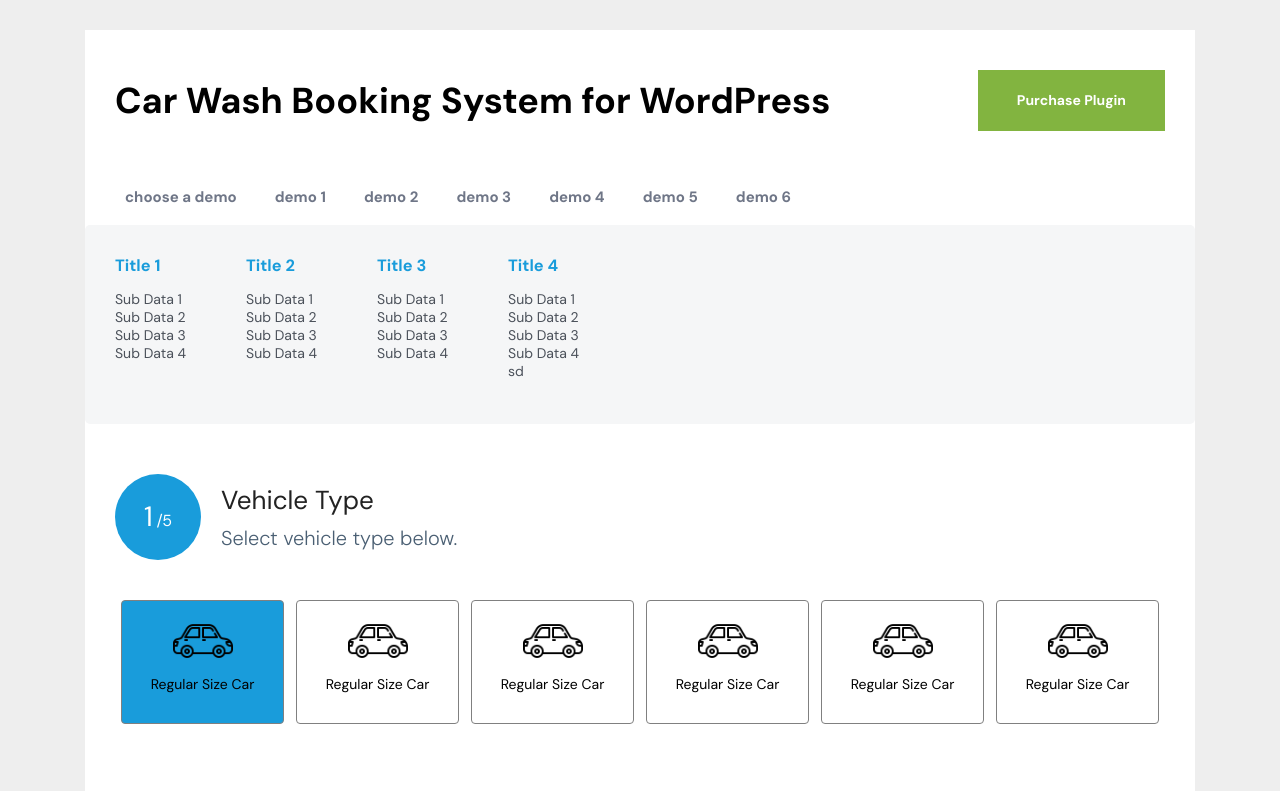
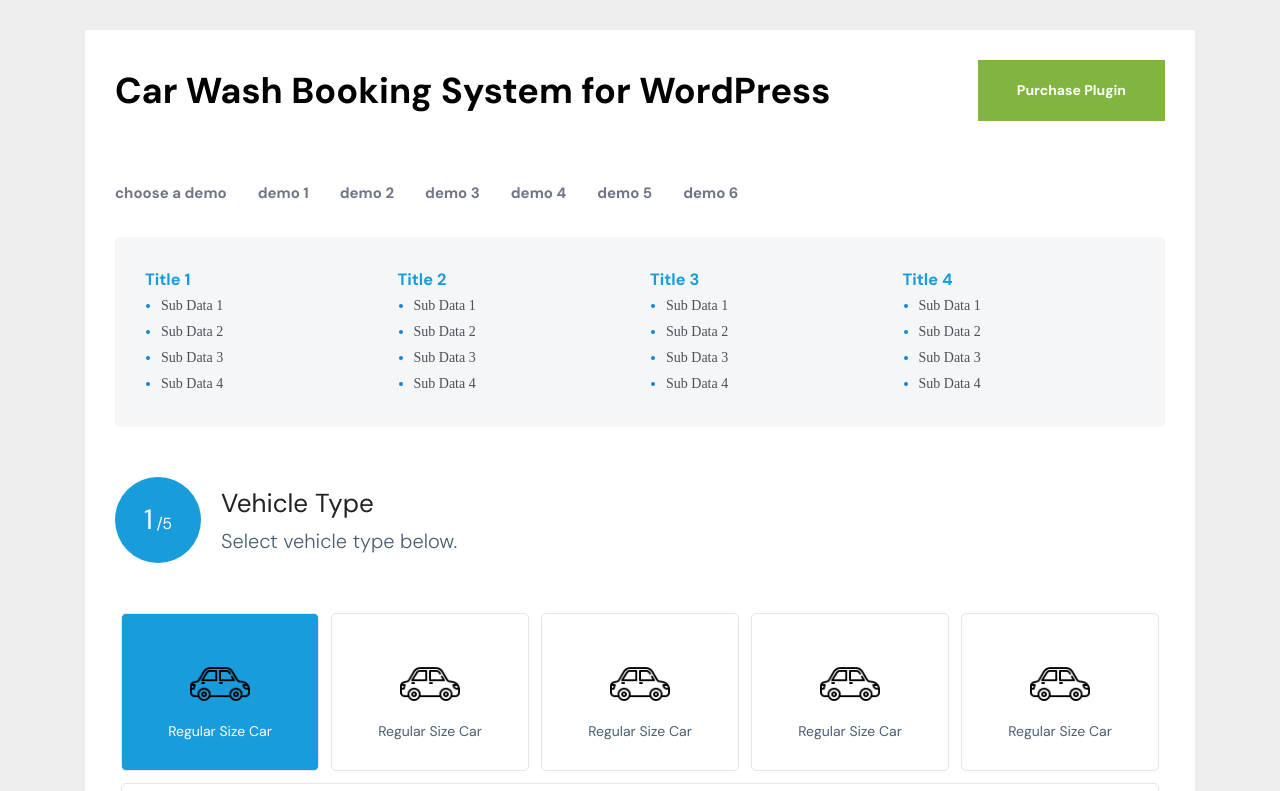
Before and after one commit to pobittra1/template-for-car-service, a plain HTML site: page index.html in a window 1280 px wide. Shown: the top 791 px of the page. Drawn offline with Linux system fonts and the light colour scheme.

Commit message:
fully deisgn pexel perfect. have two issue just

```diff
--- a/index.html
+++ b/index.html
@@ -22,10 +22,13 @@
 <body>
     <div class="template-container">
         <header>
+            <div class="container">
                 <h1 class="header-title">Car Wash Booking System for WordPress</h1>
                 <a class="header-button" href="">Purchase Plugin</a>
+            </div>
         </header>
         <main>
+            <div class="container">
                 <ul class="menubar-items">
                     <li class="item"><a href="">choose a demo</a></li>
                     <li class="item"><a href="">demo 1</a></li>
@@ -70,7 +73,7 @@
                             <li>Sub Data 1</li>
                             <li>Sub Data 2</li>
                             <li>Sub Data 3</li>
-                        <li>Sub Data 4</li>sd
+                            <li>Sub Data 4</li>
                         </ul>
                     </div>
                 </div>
@@ -341,11 +344,16 @@
                                 </div>
                             </div>
                         </div>
-                    <div class="booking-contact-details"></div>
+                        <div class="booking-contact-details">
+                            <div class="calendar-container">
+                                <p>booking contact</p>
+                            </div>
+                        </div>
                     </div>
                 </div>
                 <!-- booking section -->
                 <div class="space-section">here is for space under the website</div>
+            </div>
         </main>
     </div>
 </body>
--- a/style.scss
+++ b/style.scss
@@ -20,6 +20,9 @@
 }
 
 
+.container {
+    padding: 30px;
+}
 
 // primary button design
 .primary-button {
@@ -47,10 +50,8 @@
 .headline-section {
     display: flex;
     align-items: center;
-    padding: 0px 30px 20px;
     column-gap: 20px;
-    margin: 40px 0px 20px 0px;
-
+    margin: 50px 0px;
 
     .headline-numbers {
         width: 80px;
@@ -90,9 +91,7 @@
 // headline part design
 
 // header part style start here
-header {
-    padding: 40px 30px 40px;
-
+header .container {
     display: flex;
     justify-content: space-between;
     align-items: center;
@@ -137,11 +136,15 @@
     display: flex;
     justify-content: space-between;
     width: 60%;
+    margin: 0 0 20px;
+    padding: 0;
 
 
 
     .item {
-        list-style-type: none;
+        display: inline-block;
+        margin-right: 31px;
+        margin-bottom: 10px;
 
         a {
             text-decoration: none;
@@ -162,26 +165,47 @@
 
 
 .demo-desc {
+    font-family: 'IBM Plex Sans';
+    font-weight: 400;
+    font-size: 14px;
+    line-height: 26px;
     color: #4B515A;
     background-color: #F5F6F7;
     padding: 30px;
-    margin-bottom: 50px;
     border-radius: 5px;
     display: flex;
     flex-direction: row;
+    justify-content: space-between;
     flex-wrap: wrap;
-    column-gap: 60px;
-    text-align: left;
+    row-gap: 30px;
+    column-gap: 20px;
+
+    .desc-item {
+        list-style: none;
+        padding: 0;
+        margin: 0;
+        display: flex;
+        flex-direction: column;
+        width: calc(25% - 20px);
+        flex-grow: 1;
+
+        ::marker {
+            color: #1185D7;
+        }
+    }
 
     .desc-item .title {
         color: #199CDB;
         font-weight: 700;
         margin: 0;
+        font-family: 'DM Sans';
     }
 
     ul {
-        list-style-type: none;
-        padding-left: 0;
+
+        padding: 0;
+        padding-left: 16px;
+        margin: 0;
     }
 }
 
@@ -195,24 +219,42 @@
     flex-wrap: wrap;
     flex-direction: row;
     align-items: flex-start;
-    padding: 0px 30px 20px;
 
     .item {
         flex-grow: 1;
         flex-basis: 140px;
         height: auto;
         cursor: pointer;
-        border: 1px solid gray;
+        border: 1px solid #E2E6E7;
         text-align: center;
         margin: 0px 6px 12px 6px;
         padding: 10px 10px 30px 10px;
-        border-radius: 4px;
+        border-radius: 5px;
     }
 
-    .selected {
-        background-color: #199CDB;
+    .icon {
+        width: 152px;
+        margin: 0 auto;
+        display: flex;
+        justify-content: center;
+        margin-bottom: 8px;
+        padding-top: 30px;
+    }
+
+    .car-text {
+        color: #4A5F73;
+        text-transform: capitalize;
     }
 }
+
+.selected {
+    background-color: #199CDB;
+
+    .car-text {
+        color: #FFFFFF;
+    }
+}
+
 
 .vehicle-list-type img {
     width: 60px;
@@ -235,7 +277,7 @@
         border: 1px solid #E2E6E7;
         position: relative;
         margin: 0px 15px 30px 15px;
-        padding: 25px 20px 50px 20px;
+        padding: 25px 20px 40px 20px;
 
         .plan-name {
             font-size: 24px;
@@ -302,8 +344,6 @@
     margin: 0;
     padding: 0;
     list-style-type: none;
-    margin: 40px 0px 20px 0px;
-    padding: 0px 30px 20px;
 
     .service-list-item {
         width: 100%;
@@ -350,7 +390,7 @@
             display: block;
             width: 5%;
             text-align: center;
-            margin: 0 auto;
+            margin: 30px auto 0px;
         }
     }
 }
@@ -360,11 +400,10 @@
 
 // date and time section start here
 .calendar-container {
-    width: 90%;
+    width: 100%;
     height: 300px;
     text-align: center;
-    margin: 40px auto 20px;
-    padding: 0px 30px 20px;
+
     display: flex;
     align-items: center;
     justify-content: center;
@@ -379,9 +418,8 @@
 .booking-summary {
     display: flex;
     flex-wrap: wrap;
-    gap: 20px;
-    margin: 40px auto 20px;
-    padding: 0px 30px 20px;
+    column-gap: 20px;
+
 
     .booking-item {
         width: 45%;
@@ -390,6 +428,7 @@
         display: flex;
         justify-content: space-between;
         align-items: center;
+        margin-bottom: 30px;
 
         .booking-content {
             display: flex;
```
Also changed, not shown: style.css, 1 other file. Lines whose indentation alone changed are shown as unchanged.
